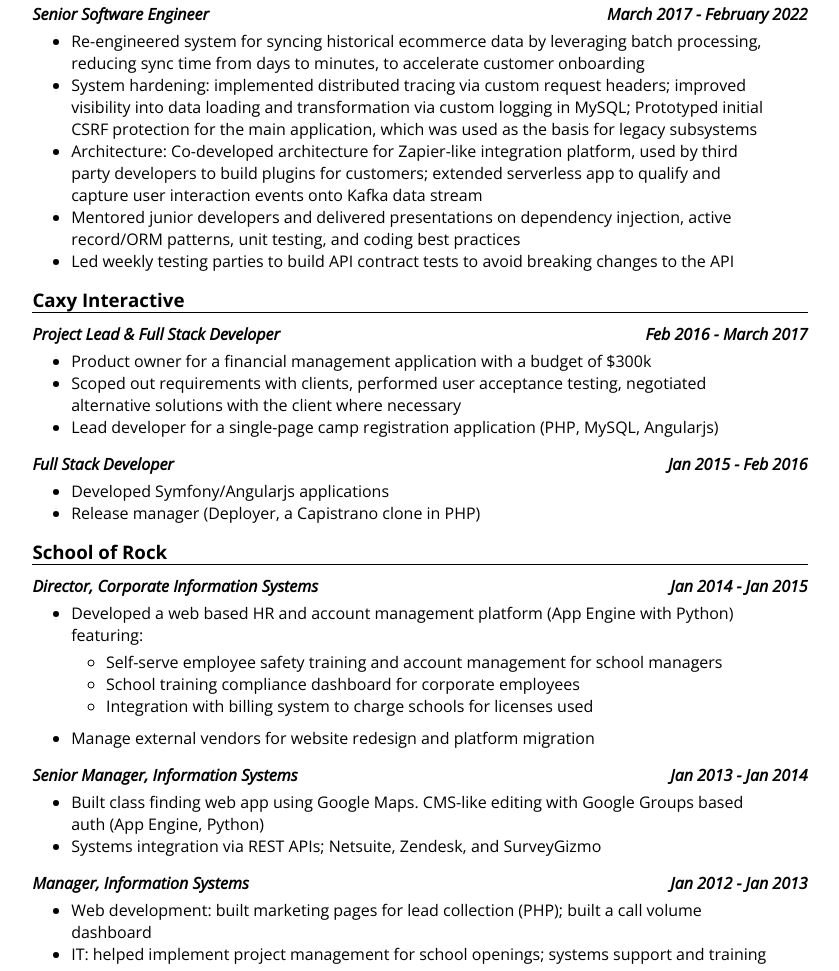
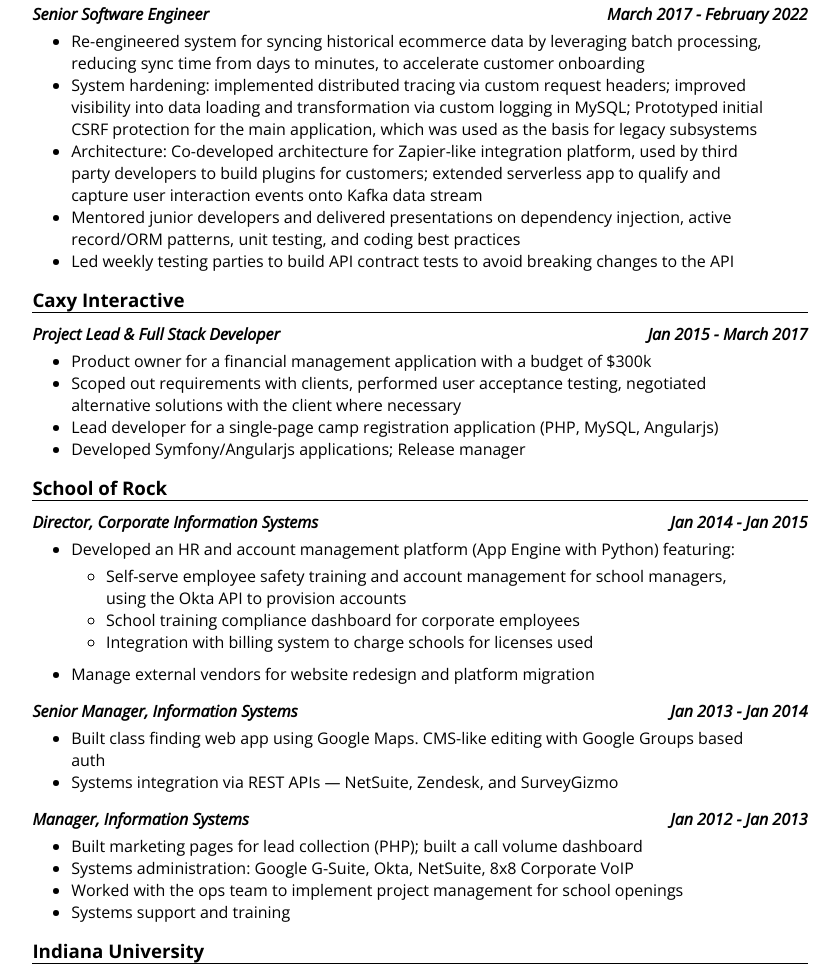
Before and after one commit to jon-frankel/resume, a website built with webpack: page public/index.html in a window 1280 px wide. Shown: the part 545-1516 px from the top of the page, without its empty margins (220-1059 px from the left). Built offline with nearby package versions, Linux system fonts and the light colour scheme.

Commit message:
Styling, formatting, a few content changes

```diff
--- a/public/index.html
+++ b/public/index.html
@@ -135,7 +135,7 @@
 
     <h4>
         <span class="left">Project Lead &amp; Full Stack Developer</span>
-        <span class="right">Feb 2016 - March 2017</span>
+        <span class="right">Jan 2015 - March 2017</span>
     </h4>
 
     <ul>
@@ -145,16 +145,7 @@
             with the client where necessary
         </li>
         <li>Lead developer for a single-page camp registration application (PHP, MySQL, Angularjs)</li>
-    </ul>
-
-    <h4>
-        <span class="left">Full Stack Developer</span>
-        <span class="right">Jan 2015 - Feb 2016</span>
-    </h4>
-
-    <ul>
-        <li>Developed Symfony/Angularjs applications</li>
-        <li>Release manager (Deployer, a Capistrano clone in PHP)</li>
+        <li>Developed Symfony/Angularjs applications; Release manager</li>
     </ul>
 
     <div class="page-break"></div>
@@ -167,9 +158,12 @@
     </h4>
 
     <ul>
-        <li>Developed a web based HR and account management platform (App Engine with Python) featuring:
+        <li>Developed an HR and account management platform (App Engine with Python) featuring:
             <ul>
-                <li>Self-serve employee safety training and account management for school managers</li>
+                <li>
+                    Self-serve employee safety training and account management for school managers,
+                    using the Okta API to provision accounts
+                </li>
                 <li>School training compliance dashboard for corporate employees</li>
                 <li>Integration with billing system to charge schools for licenses used</li>
             </ul>
@@ -183,8 +177,8 @@
     </h4>
 
     <ul>
-        <li>Built class finding web app using Google Maps. CMS-like editing with Google Groups based auth (App Engine, Python)</li>
-        <li>Systems integration via REST APIs; Netsuite, Zendesk, and SurveyGizmo</li>
+        <li>Built class finding web app using Google Maps. CMS-like editing with Google Groups based auth</li>
+        <li>Systems integration via REST APIs — NetSuite, Zendesk, and SurveyGizmo</li>
     </ul>
 
     <h4>
@@ -193,8 +187,10 @@
     </h4>
 
     <ul>
-        <li>Web development: built marketing pages for lead collection (PHP); built a call volume dashboard</li>
-        <li>IT: helped implement project management for school openings; systems support and training</li>
+        <li>Built marketing pages for lead collection (PHP); built a call volume dashboard</li>
+        <li>Systems administration: Google G-Suite, Okta, NetSuite, 8x8 Corporate VoIP</li>
+        <li>Worked with the ops team to implement project management for school openings</li>
+        <li>Systems support and training</li>
     </ul>
 
     <h3>Indiana University</h3>
--- a/public/style.css
+++ b/public/style.css
@@ -167,7 +167,6 @@ ul.inline-dots li + li:before {
     padding: 0 1%;
     text-align: justify;
     font-style: italic;
-    font-weight: bolder;
     display: inline-block
 }
 
```
